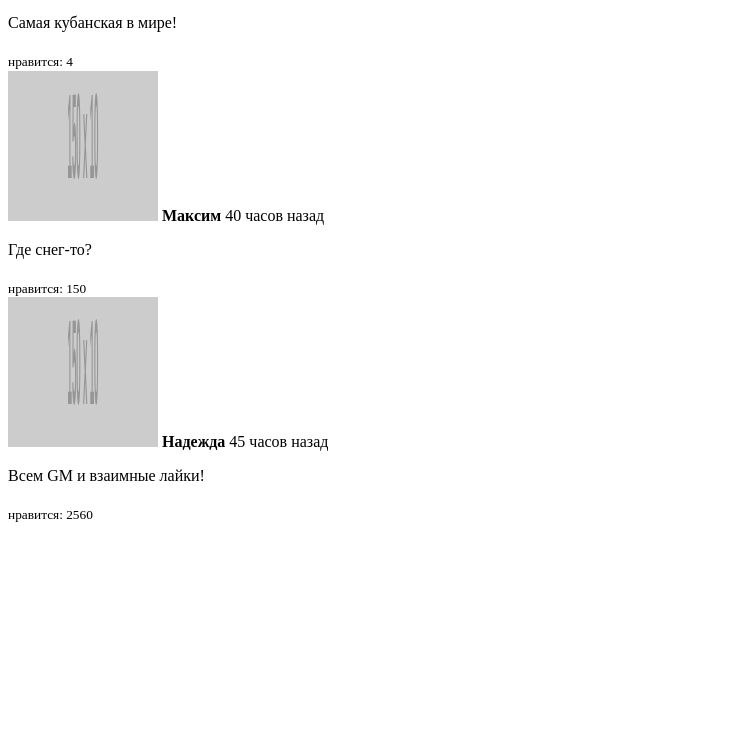
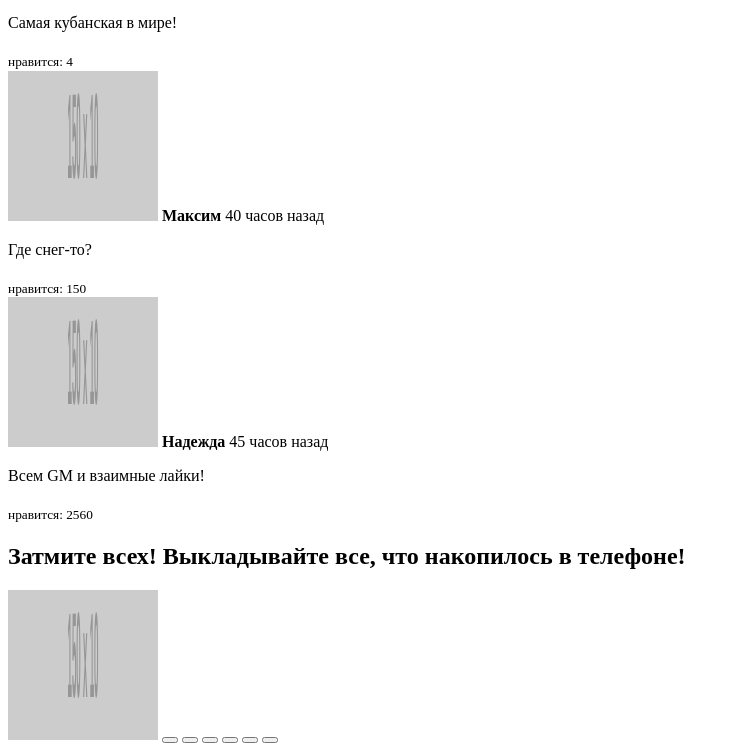
Before and after one commit to nikolaykrylov/personal_pink, a website: page photo.html in a window 1280 px wide. Shown: the part 1493-2245 px from the top of the page, without its empty margins (0-738 px from the left). Before the commit the page ends 2024 px from the top, so only its background shows below. Drawn offline with Linux system fonts and the light colour scheme; placeholder pictures from the web are drawn by us.

Commit message:
Made photo-upload section

```diff
--- a/photo.html
+++ b/photo.html
@@ -89,6 +89,19 @@
 
     </section>
 
+    <section class="photo-upload">
+      <h2 class="photo-upload__title">Затмите всех! Выкладывайте все, что накопилось в телефоне!</h2>
+      <div class="upload-interface">
+        <img src="http://placehold.it/150x10" alt="Загруженная фотография" width="150" height="150" class="upload-interface__image">
+        <button class="crop-button"></button>
+        <button class="fill-button"></button>
+        <button class="tone-button"></button>
+        <button class="toggle-button"></button>
+        <button class="post-button"></button>
+        <button class="cancel-button"></button>
+      </div>
+    </section>
+
   </main>
 
 
```
